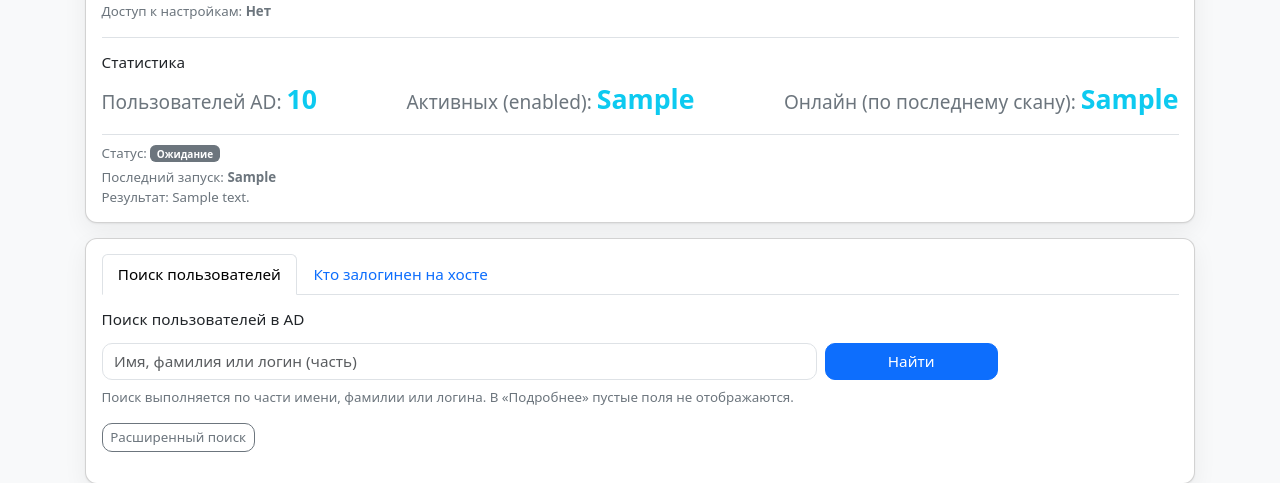
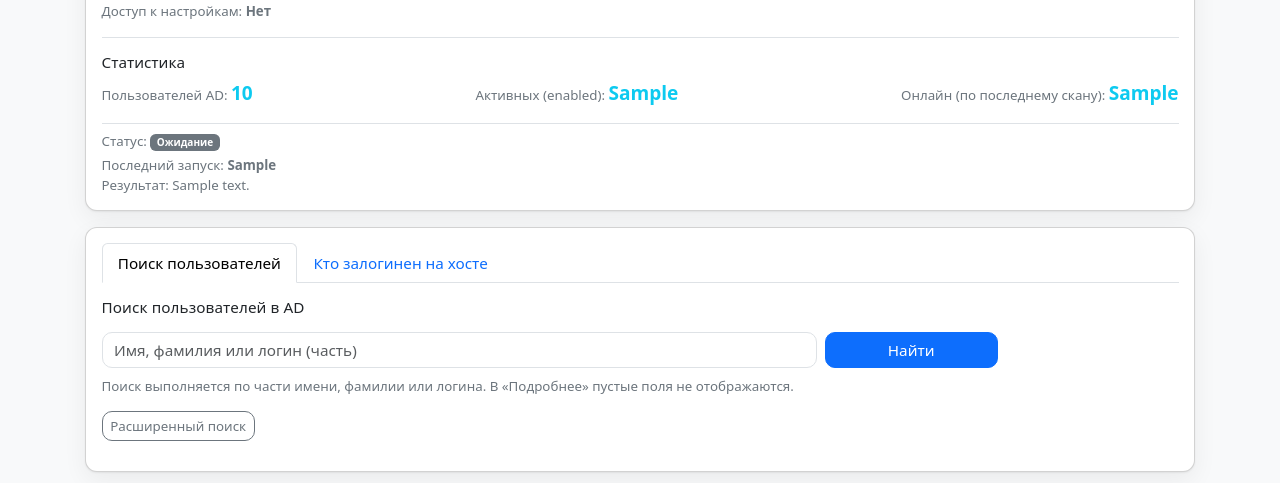
Before and after one commit to lonelywolf1981/ad_portal, a FastAPI app: template app/templates/index.html in a window 1280 px wide. Shown: the part 158-641 px from the top of the page. Run offline with FastAPI, Linux system fonts and the light colour scheme; the template is opened without the code that fills it: most values are stand-ins (such as "Sample title", 1, 10 or a date in 2020); data that the repository does not hold is empty; parts of the project's set-up code (start-up, migrations or seed data) failed here and were passed over; some libraries are stand-ins or nearby versions.

Commit message:
Уменьшение размера текста статистики AD на главной странице
Co-Authored-By: Claude Opus 4.6 <noreply@anthropic.com>

```diff
--- a/app/templates/partials/session_card.html
+++ b/app/templates/partials/session_card.html
@@ -18,15 +18,15 @@
 
       <div class="d-flex flex-wrap justify-content-between align-items-end gap-3">
         <div class="flex-grow-1" style="min-width: 220px;">
-          <div class="text-secondary fs-5">Пользователей AD: <span class="fw-semibold text-info fs-3">{{ ad_users_total }}</span></div>
+          <div class="text-secondary small">Пользователей AD: <span class="fw-semibold text-info fs-5">{{ ad_users_total }}</span></div>
         </div>
 
         <div class="flex-grow-1 text-md-center" style="min-width: 260px;">
-          <div class="text-secondary fs-5">Активных (enabled): <span class="fw-semibold text-info fs-3">{{ ad_users_enabled }}</span></div>
+          <div class="text-secondary small">Активных (enabled): <span class="fw-semibold text-info fs-5">{{ ad_users_enabled }}</span></div>
         </div>
 
         <div class="flex-grow-1 text-md-end" style="min-width: 300px;">
-          <div class="text-secondary fs-5">Онлайн (по последнему скану): <span class="fw-semibold text-info fs-3">{{ online_users }}</span></div>
+          <div class="text-secondary small">Онлайн (по последнему скану): <span class="fw-semibold text-info fs-5">{{ online_users }}</span></div>
         </div>
       </div>
     </div>
```
